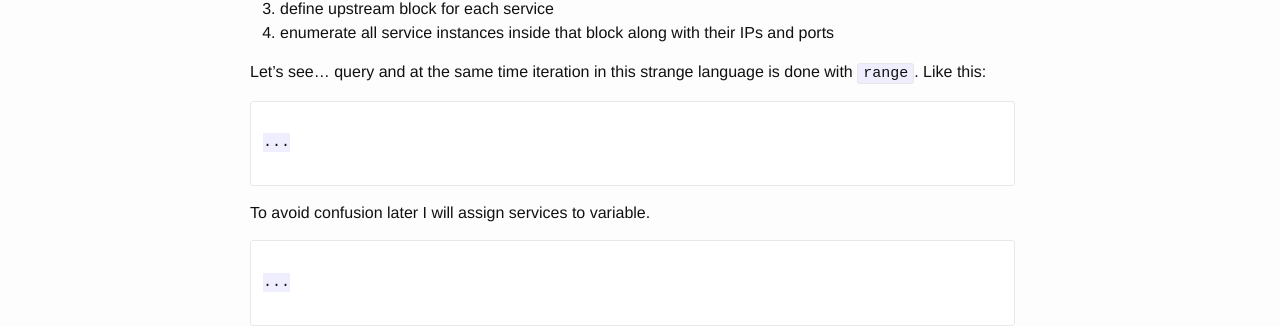
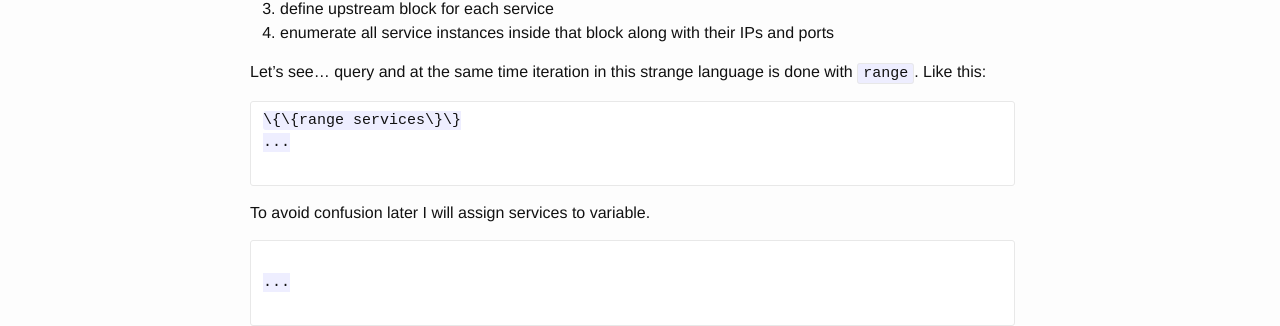
Before and after one commit to alexcom/alexcom.github.io, a Jekyll site: the page built from _posts/2017-06-30-consul-template.md, in a window 1280 px wide. Shown: the part 635-961 px from the top of the page. Built offline with Jekyll 4.4.1, drawn with Linux system fonts in a browser that asks for light colours; our own code applies the rules of GitHub Pages for plain Markdown files; comment, search, counter and statistics services are not loaded.

Commit message:
Updated 2017-06-30-consul-template.md

````diff
--- a/_posts/2017-06-30-consul-template.md
+++ b/_posts/2017-06-30-consul-template.md
@@ -20,7 +20,7 @@ What you probably want is to:
 Let's see... query and at the same time iteration in this strange language is done with `range`.
 Like this:
 ```
-{{range services}}
+\{\{range services\}\}
 ...
 {{end}}
 ```
````
